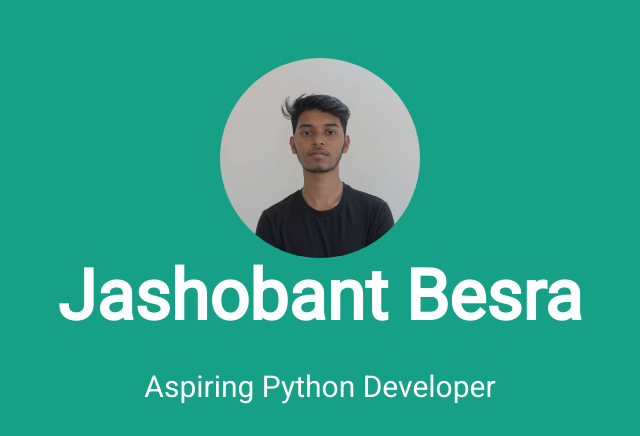
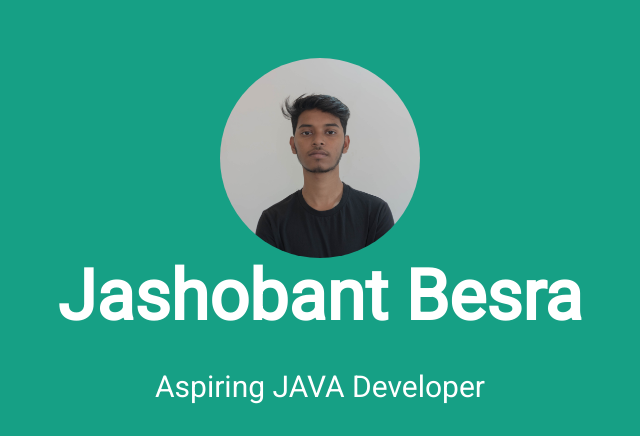
Before and after one commit to josh-a-bant/josh-a-bant.github.io, a plain HTML site: page index.html in a window 1280 px wide. Shown: the top 436 px of the page, without its empty margins (320-960 px from the left). Drawn offline with Linux system fonts and the light colour scheme.

Commit message:
Update index.html

```diff
--- a/index.html
+++ b/index.html
@@ -11,7 +11,7 @@
 		Jashobant Besra
 	</h1>
 	<p>
-		Aspiring Python Developer
+		Aspiring JAVA Developer
 	</p>
 <div class="social">
 	<a href="https://www.facebook.com/jashobant.besra.3/"><img src="Facebook.png"></a>
```
